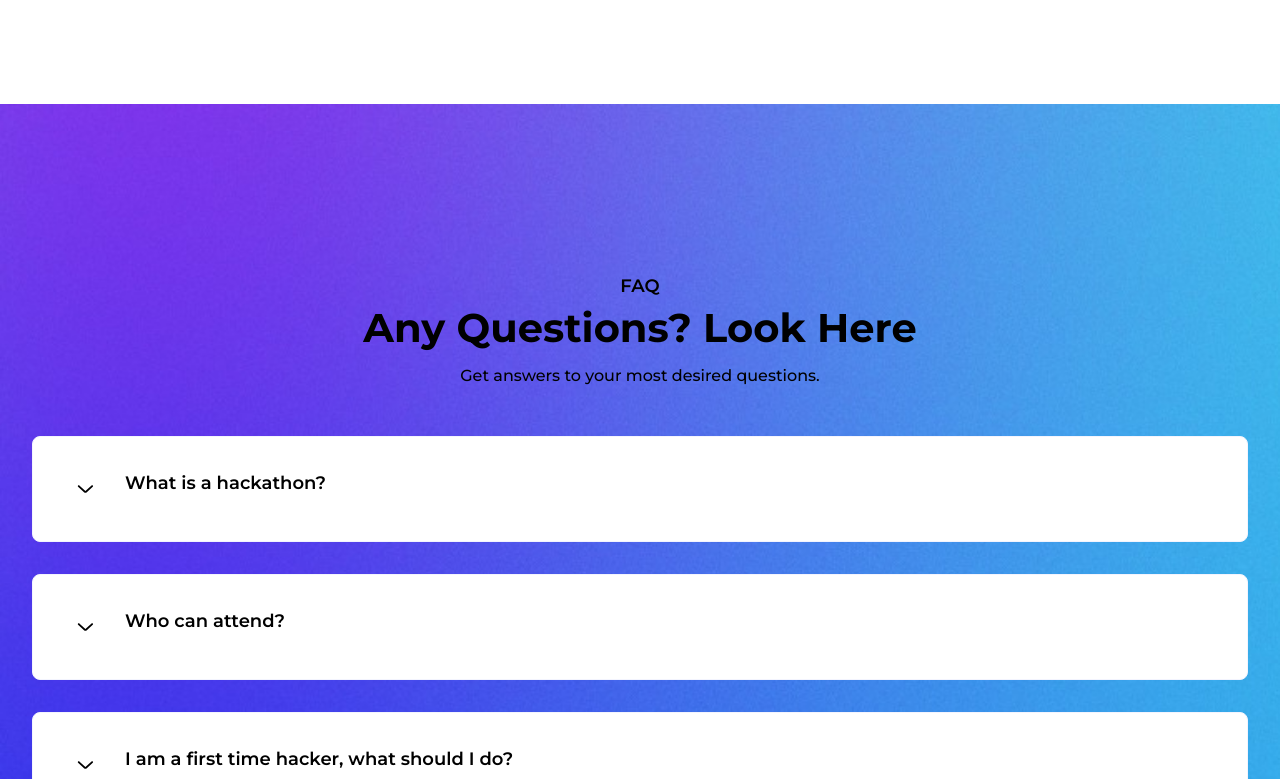
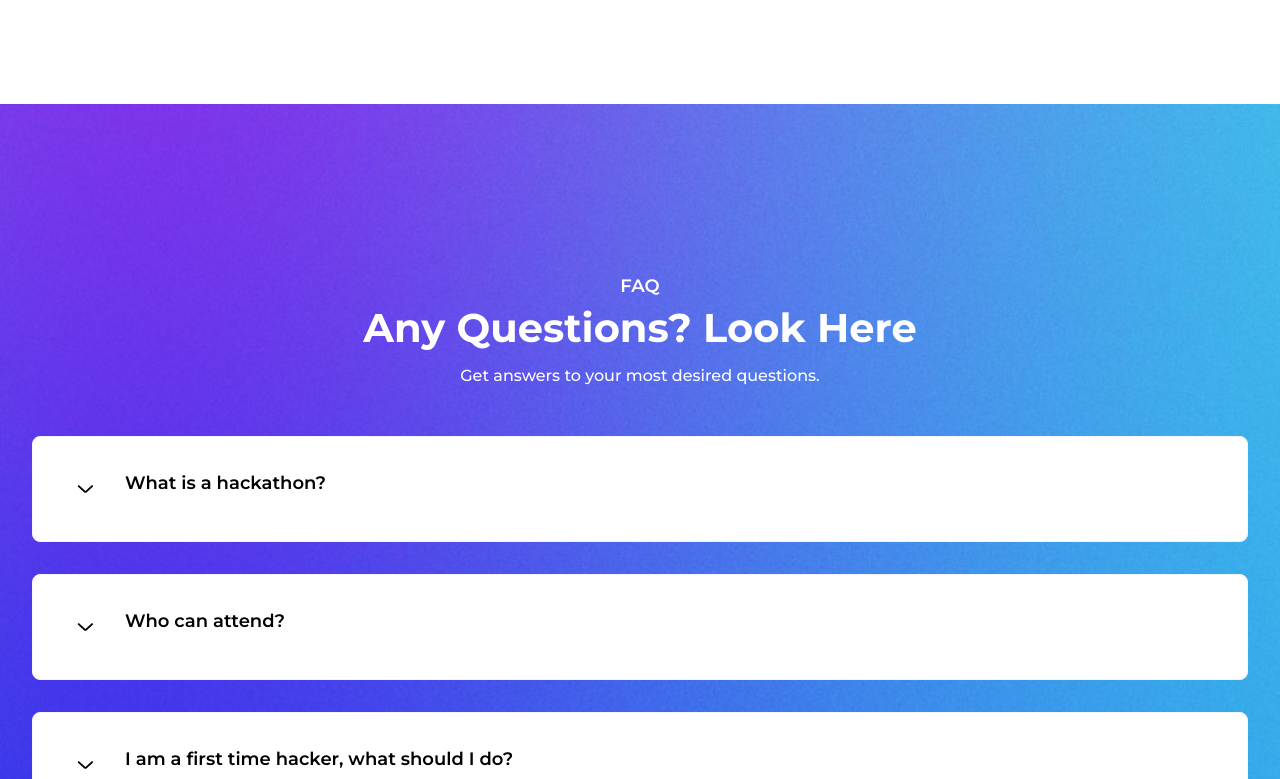
Before and after one commit to manosrija-nasrin/synchronicity-s1, a React (Vite) app: page / in a window 1280 px wide. Shown: the part 5801-6580 px from the top of the page. Built offline with nearby package versions, Linux system fonts and the light colour scheme.

Commit message:
UPDATE: Changed the colour of FAQ heading text to white

```diff
--- a/src/components/faq/FAQ.jsx
+++ b/src/components/faq/FAQ.jsx
@@ -6,7 +6,7 @@ export default function FAQ() {
   return (
     <section
       id="faqs"
-      className="relative z-20 overflow-hidden bg-white pt-20 pb-12 lg:pt-[120px] lg:pb-[90px]"
+      className="relative z-20 overflow-hidden bg-white text-white pt-20 pb-12 lg:pt-[120px] lg:pb-[90px]"
       style={{
         backgroundImage: `url(/pattern.jpg)`,
         backgroundRepeat: "no-repeat",
```
